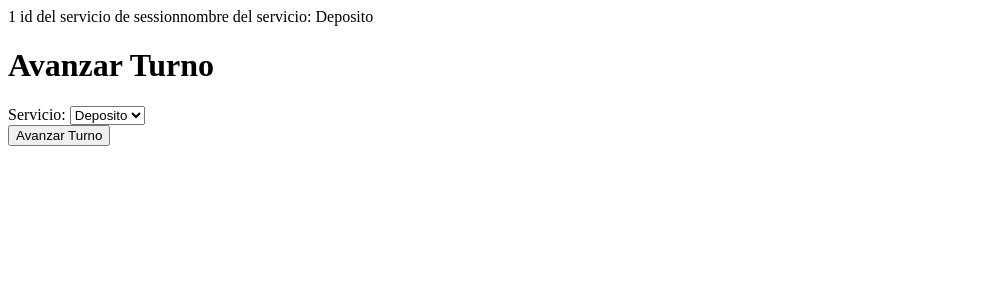
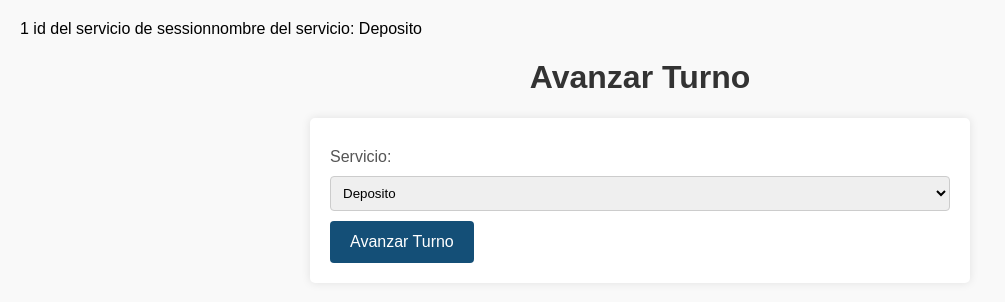
Before and after one commit to gabrieljimenezc01/turnos_app, a PHP site: page /avanzar_turno.php in a window 1280 px wide. Shown: the top 302 px of the page, without its empty margins (0-1005 px from the left). Run offline with PHP 8.4, Linux system fonts and the light colour scheme; the visitor is signed in with stand-in values (Sample User, id 1); data comes from the database, SQL or seed files in the repository.

Commit message:
estilo con azul y verde

```diff
--- a/web/avanzar_turno.php
+++ b/web/avanzar_turno.php
@@ -26,6 +26,7 @@ echo "nombre del servicio: ".$user['nombre'];
 <head>
     <meta charset="UTF-8">
     <title>Avanzar Turno</title>
+    <link rel="stylesheet" type="text/css" href="styles.css">
     <script src="https://code.jquery.com/jquery-3.6.0.min.js"></script>
     <script>
         $(document).ready(function() {
--- a/web/login.php
+++ b/web/login.php
@@ -3,6 +3,7 @@
 <head>
     <meta charset="UTF-8">
     <title>Login</title>
+    <link rel="stylesheet" type="text/css" href="styles.css">
 </head>
 <body>
     <h2>Login</h2>
@@ -11,7 +12,8 @@
         <input type="text" id="username" name="username" required><br>
         <label for="password">Contraseña:</label>
         <input type="password" id="password" name="password" required><br>
-        <input type="submit" value="Login">
+        <button type="submit" value="Login">Login</button>
+
     </form>
 </body>
 </html>
--- a/web/solicitar_turno.php
+++ b/web/solicitar_turno.php
@@ -83,6 +83,7 @@ try {
                     });
                 }
             });
+
         });
     </script>
 </head>
@@ -99,7 +100,7 @@ try {
         </div>
         <div class="right-column">
             <h1>Solicitar Turno</h1>
-            <form method="POST" action="solicitar_turno.php">
+            <form method="POST" action="solicitar_turno.php" id="avanzar_form">
                 <div class="form-group">
                     <label for="cedula">Cédula:</label>
                     <input type="text" id="cedula" name="cedula" required>
--- a/web/styles.css
+++ b/web/styles.css
@@ -27,7 +27,16 @@ label {
     color: #555;
 }
 
-input[type="text"],
+input[type="text" ],
+select {
+    width: 100%;
+    padding: 8px;
+    margin: 5px 0 10px;
+    border: 1px solid #ccc;
+    border-radius: 4px;
+}
+
+input[type="password" ],
 select {
     width: 100%;
     padding: 8px;
@@ -37,17 +46,17 @@ select {
 }
 
 button {
-    background-color: #4CAF50;
+    background-color: #144f77;
     color: white;
-    padding: 10px 20px;
+    padding: 12px 20px;
     border: none;
     border-radius: 4px;
     cursor: pointer;
-    width: 100%;
+    font-size: 16px;
 }
 
 button:hover {
-    background-color: #45a049;
+    background-color: #13456e;
 }
 
 /* Estilos para tablas */
```
Also changed, not shown: web/mostrar_turno.php (+1 -20 lines).
